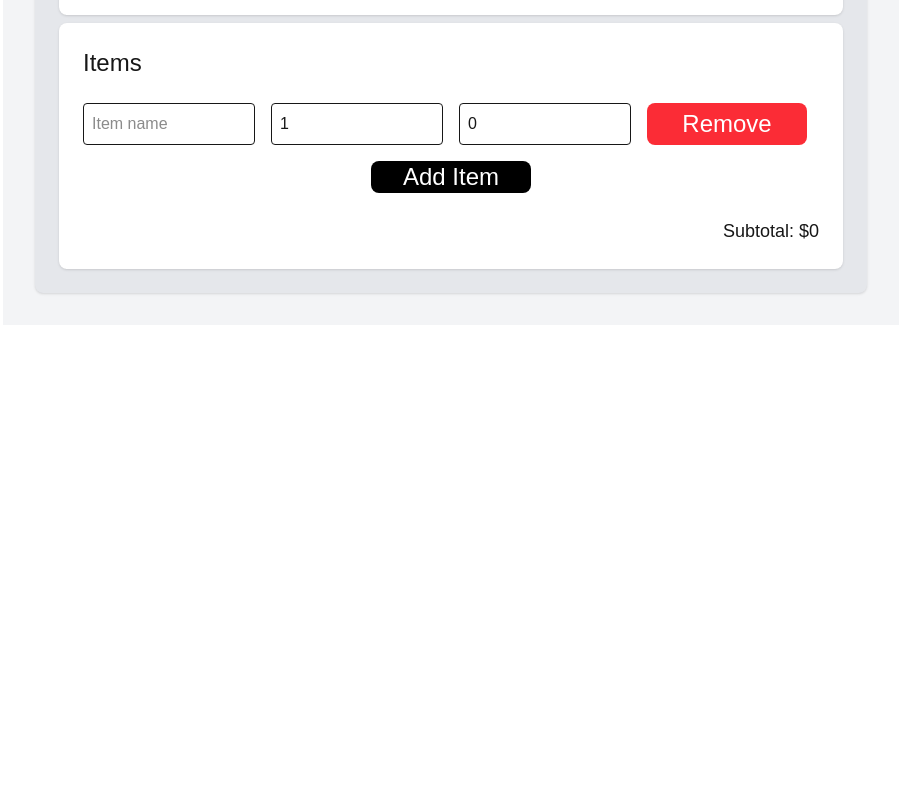
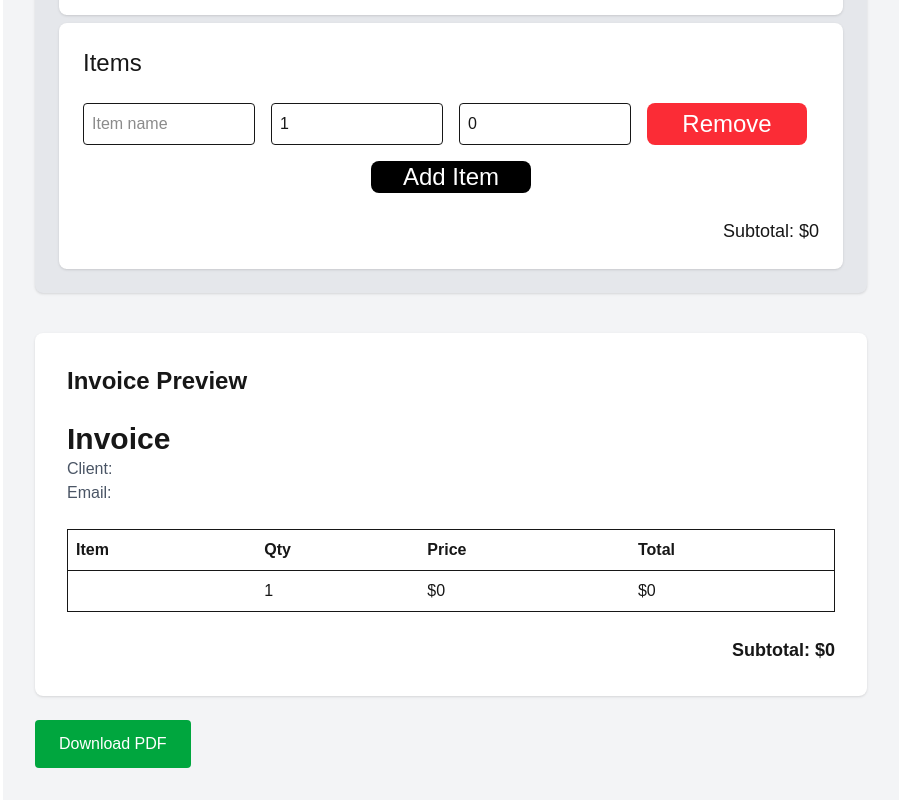
Before and after one commit to devansh-jagtap/quid, a Next.js app: page /create-invoice in a window 1280 px wide. Shown: the part 389-1189 px from the top of the page, without its empty margins (189-1090 px from the left). Before the commit the page ends 800 px from the top, so only its background shows below. Built offline with nearby package versions, Linux system fonts and the light colour scheme.

Commit message:
the download and the invoice preview addded

```diff
--- a/app/create-invoice/page.tsx
+++ b/app/create-invoice/page.tsx
@@ -1,6 +1,9 @@
 "use client";
 
 import { useState } from "react";
+import InvoicePreview from "@/components/InvoicePreview";
+import jsPDF from "jspdf";
+import { toPng } from "html-to-image";
 
 type InvoiceItem = {
   name: string;
@@ -9,6 +12,9 @@ type InvoiceItem = {
 };
 
 export default function CreateInvoicePage() {
+  const [clientName, setClientName] = useState("");
+  const [clientEmail, setClientEmail] = useState("");
+
   const [items, setItems] = useState<InvoiceItem[]>([
     {
       name: "",
@@ -41,6 +47,25 @@ export default function CreateInvoicePage() {
     return acc + item.quantity * item.price;
   }, 0);
 
+  const downloadPDF = async () => {
+    const element = document.getElementById("invoice-template");
+    if (!element) return;
+
+    const imgData = await toPng(element, { pixelRatio: 2 });
+
+    const img = new Image();
+    img.src = imgData;
+    await new Promise((resolve) => { img.onload = resolve; });
+
+    const pdf = new jsPDF();
+
+    const imgWidth = 210;
+    const imgHeight = (img.height * imgWidth) / img.width;
+
+    pdf.addImage(imgData, "PNG", 0, 0, imgWidth, imgHeight);
+
+    pdf.save("invoice.pdf");
+  };
   return (
     <div className="max-w-4xl mx-auto p-8 bg-gray-100">
       <h1 className="text-3xl font-bold mb-8">Create Invoice</h1>
@@ -50,11 +75,15 @@ export default function CreateInvoicePage() {
           <h2 className="text-xl font-semibold">Client Information</h2>
 
           <input
+            value={clientName}
+            onChange={(e) => setClientName(e.target.value)}
             placeholder="Client Name"
             className="w-full border p-3 rounded"
           />
 
           <input
+            value={clientEmail}
+            onChange={(e) => setClientEmail(e.target.value)}
             placeholder="Client Email"
             className="w-full border p-3 rounded"
           />
@@ -111,6 +140,20 @@ export default function CreateInvoicePage() {
           </div>
         </div>
       </div>
+      <div className="mt-10">
+        <InvoicePreview
+          items={items}
+          subtotal={subtotal}
+          clientName={clientName}
+          clientEmail={clientEmail}
+        />
+        <button
+          onClick={downloadPDF}
+          className="mt-6 bg-green-600 text-white px-6 py-3 rounded"
+        >
+          Download PDF
+        </button>
+      </div>
     </div>
   );
 }
--- /dev/null
+++ b/components/InvoicePreview.tsx
@@ -0,0 +1,61 @@
+type InvoiceItem = {
+  name: string;
+  quantity: number;
+  price: number;
+};
+
+type InvoicePreviewProps = {
+  items: InvoiceItem[];
+  subtotal: number;
+  clientName: string;
+  clientEmail: string;
+};
+
+export default function InvoicePreview({
+  items,
+  subtotal,
+  clientName,
+  clientEmail,
+}: InvoicePreviewProps) {
+  return (
+    <div id="invoice-template" className="bg-white p-8 shadow rounded-lg">
+      <h2 className="text-2xl font-bold mb-6">Invoice Preview</h2>
+      <div className="mb-6">
+        <h1 className="text-3xl font-bold">Invoice</h1>
+
+        <p className="text-gray-600">Client: {clientName}</p>
+
+        <p className="text-gray-600">Email: {clientEmail}</p>
+      </div>
+
+      <table className="w-full border">
+        <thead>
+          <tr className="border-b">
+            <th className="text-left p-2">Item</th>
+            <th className="text-left p-2">Qty</th>
+            <th className="text-left p-2">Price</th>
+            <th className="text-left p-2">Total</th>
+          </tr>
+        </thead>
+
+        <tbody>
+          {items.map((item, index) => (
+            <tr key={index} className="border-b">
+              <td className="p-2">{item.name}</td>
+
+              <td className="p-2">{item.quantity}</td>
+
+              <td className="p-2">${item.price}</td>
+
+              <td className="p-2">${item.quantity * item.price}</td>
+            </tr>
+          ))}
+        </tbody>
+      </table>
+
+      <div className="text-right mt-6 text-lg font-semibold">
+        Subtotal: ${subtotal}
+      </div>
+    </div>
+  );
+}
--- a/package.json
+++ b/package.json
@@ -10,6 +10,9 @@
   },
   "dependencies": {
     "firebase": "^12.10.0",
+    "html-to-image": "^1.11.13",
+    "html2canvas": "^1.4.1",
+    "jspdf": "^4.2.0",
     "next": "16.1.6",
     "react": "19.2.3",
     "react-dom": "19.2.3"
```
Also changed, not shown: 1 other file (tests, documents, lock files or other folders).
